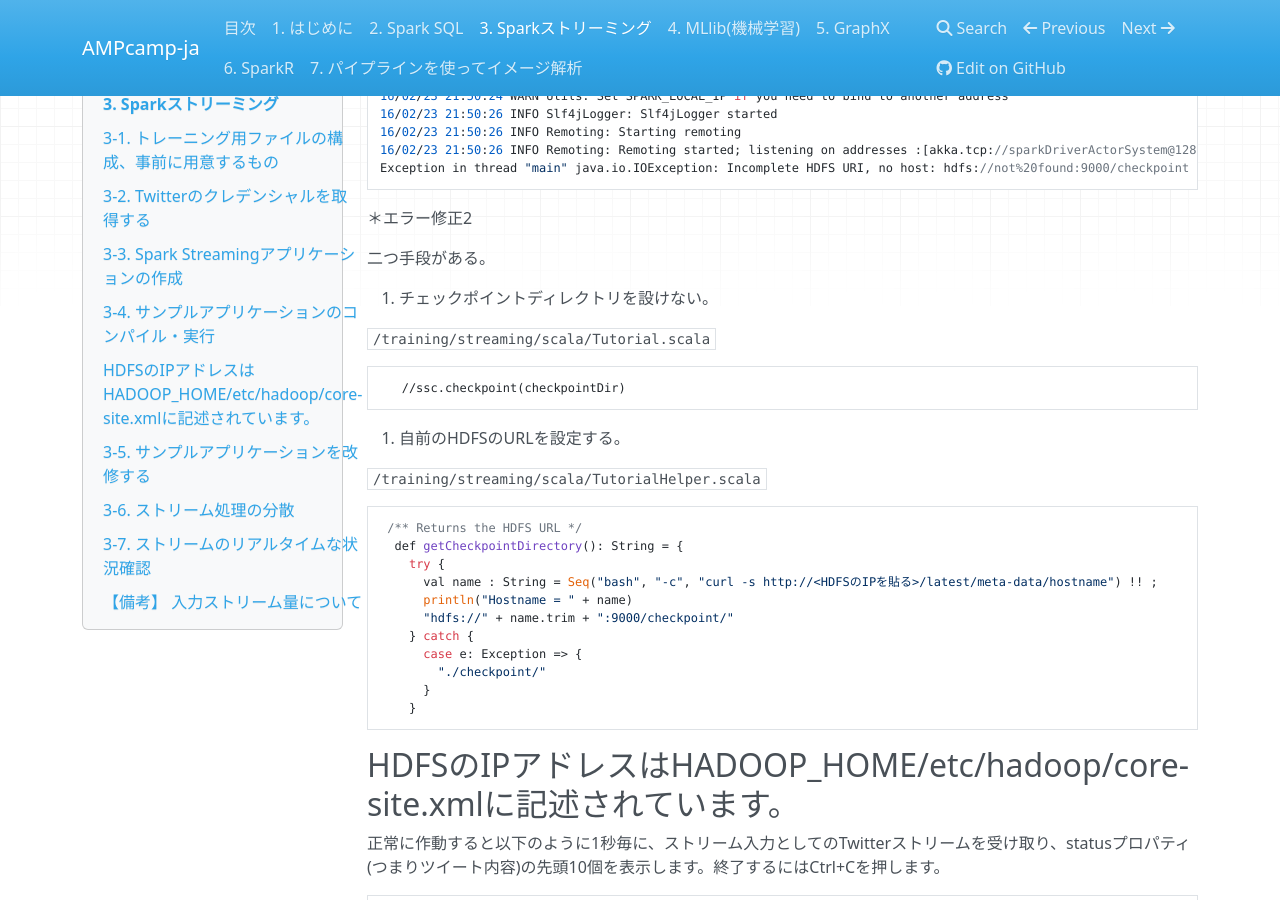
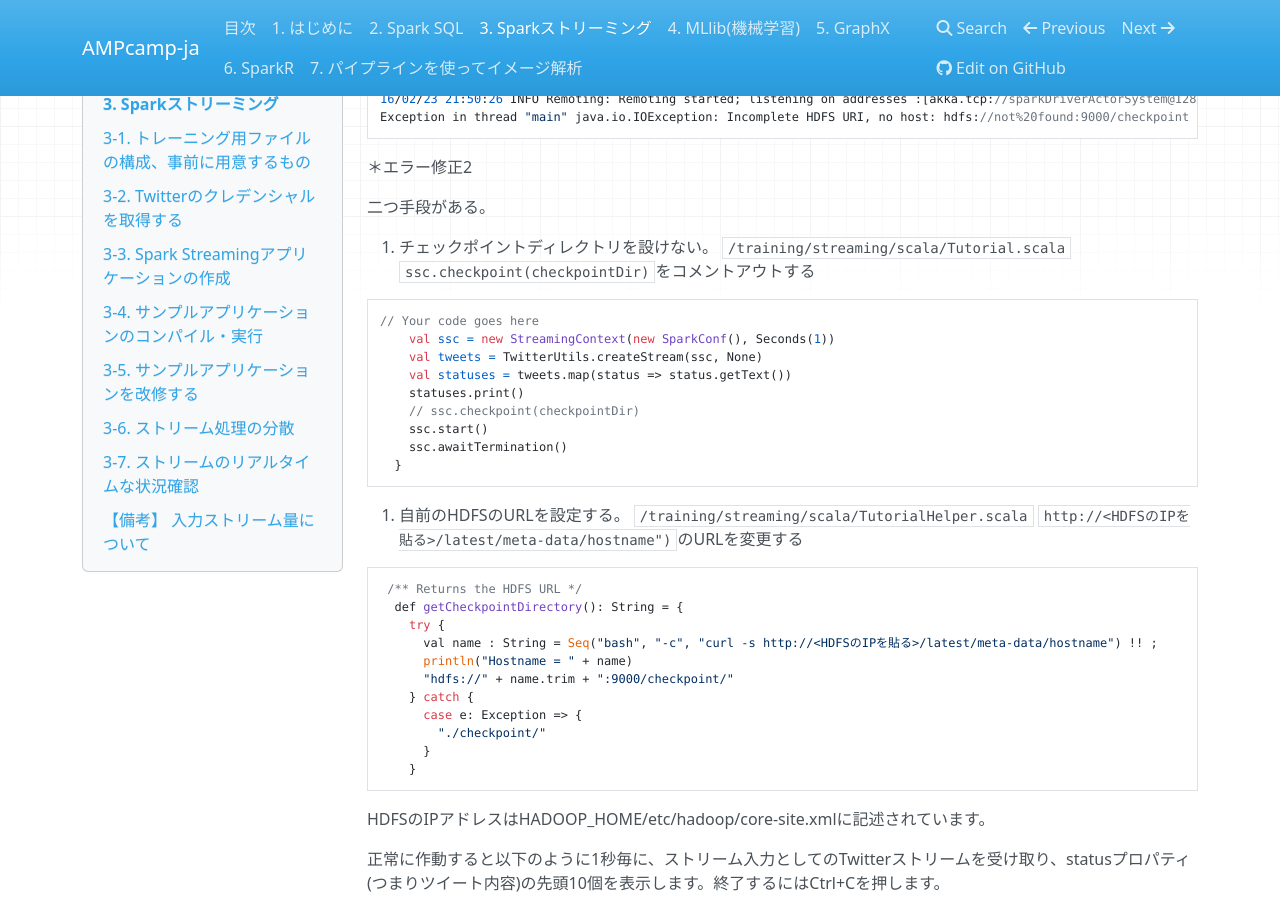
Before and after one commit to m-kiuchi/AMPcamp-ja, an MkDocs documentation site: the page built from docs/spark-streaming.md, in a window 1280 px wide and 900 px high, scrolled down 8410 px. Built offline with MkDocs 1.6.1, drawn with Linux system fonts in a browser that asks for light colours; nearby versions of some CDN libraries; old or Windows-style settings are respelled for this version of MkDocs.

Commit message:
Update spark-streaming.md

````diff
--- a/docs/spark-streaming.md
+++ b/docs/spark-streaming.md
@@ -246,7 +246,6 @@ Getting Scala 2.10.5 (for sbt)...
 $
 ```
 
---------------------------------------------------------
 ＊エラー事例1 (sbtが正しくダウンロード、配置されていない)
 
 ```
@@ -265,7 +264,6 @@ Our attempt to download sbt locally to build/sbt-launch-0.13.8.jar failed. Pleas
 # mkdir build
 # cp ~/spark-1.6.0/sbt/bin/sbt-launch.jar build/sbt-launch-0.13.9.jar
 ```
----------------------------------------------------------
 
 これでSBTを使用してプロジェクト全体が再構成され、Tutorialクラスがコンパイルされました。
 出来上がった実行バイナリは、training/streaming/scala/target/scala-2.10/Tutorial-assembly-0.1-SNAPSHOT.jar にあります。
@@ -275,7 +273,6 @@ Our attempt to download sbt locally to build/sbt-launch-0.13.8.jar failed. Pleas
 $ ../../../spark-1.6.0/bin/spark-submit --class Tutorial target/scala-2.10/Tutorial-assembly-0.1-SNAPSHOT.jar
 ```
 
-----------------------------------------------------------
 ＊エラー事例2 (HDFS上のチェックポイントディレクトリの設定が不正である)
 
 ```
@@ -303,16 +300,23 @@ Exception in thread "main" java.io.IOException: Incomplete HDFS URI, no host: hd
 二つ手段がある。
 
 1. チェックポイントディレクトリを設けない。
-
-
 `/training/streaming/scala/Tutorial.scala`
+`ssc.checkpoint(checkpointDir)`をコメントアウトする
 ```
-   //ssc.checkpoint(checkpointDir)
+// Your code goes here
+    val ssc = new StreamingContext(new SparkConf(), Seconds(1))
+    val tweets = TwitterUtils.createStream(ssc, None)
+    val statuses = tweets.map(status => status.getText())
+    statuses.print()
+    // ssc.checkpoint(checkpointDir)
+    ssc.start()
+    ssc.awaitTermination()
+  }
 ```
 
 2. 自前のHDFSのURLを設定する。
-
 `/training/streaming/scala/TutorialHelper.scala`
+`http://<HDFSのIPを貼る>/latest/meta-data/hostname")`のURLを変更する
 ```
  /** Returns the HDFS URL */
   def getCheckpointDirectory(): String = {
@@ -327,7 +331,6 @@ Exception in thread "main" java.io.IOException: Incomplete HDFS URI, no host: hd
     }
 ```
 HDFSのIPアドレスはHADOOP_HOME/etc/hadoop/core-site.xmlに記述されています。
---------------------------------------------------------------
 
 正常に作動すると以下のように1秒毎に、ストリーム入力としてのTwitterストリームを受け取り、statusプロパティ(つまりツイート内容)の先頭10個を表示します。終了するにはCtrl+Cを押します。
 
````
